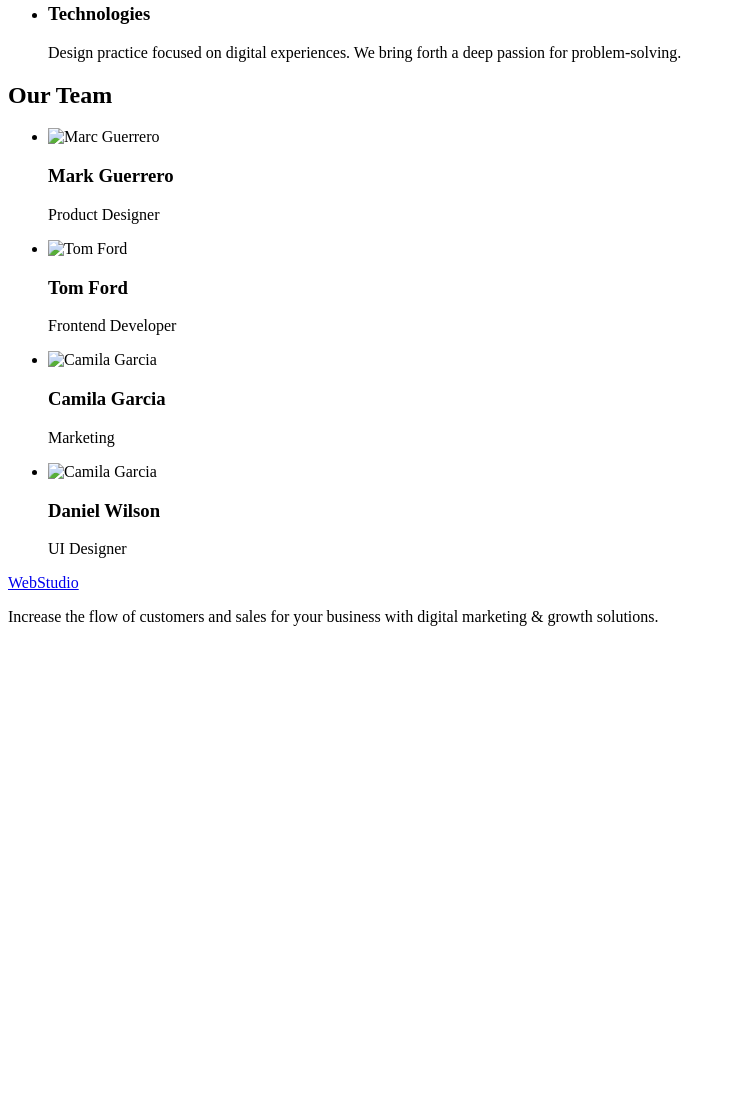
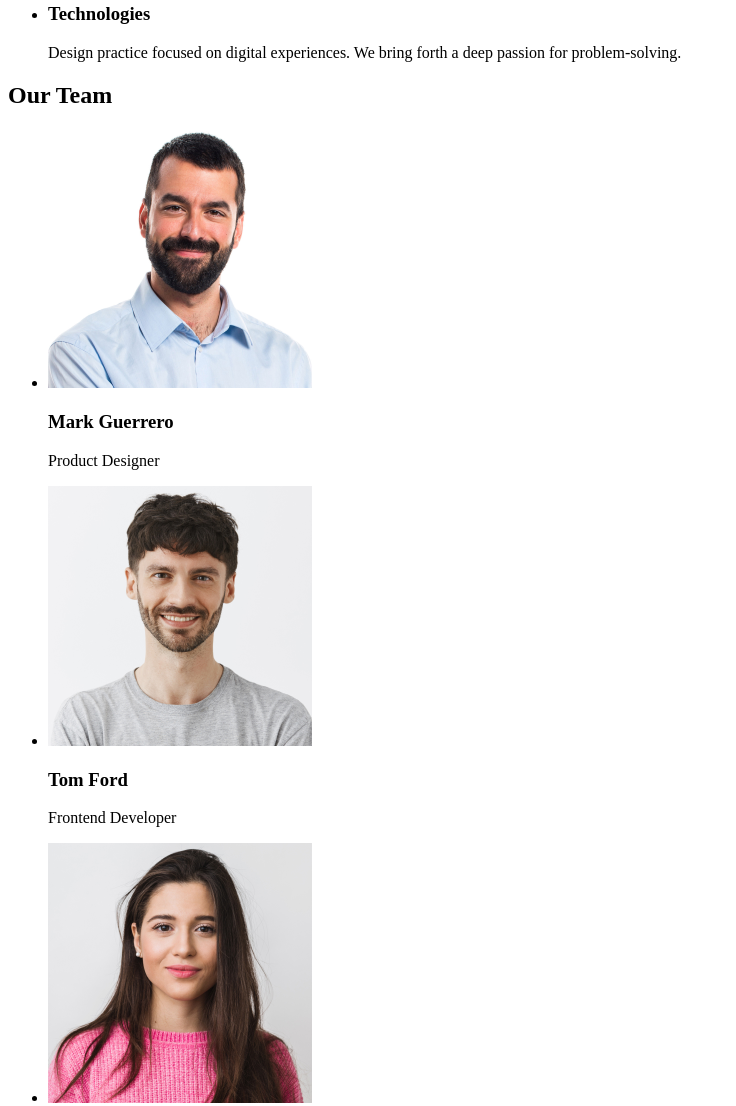
Before and after one commit to osibtcm/goit-markup-hw-01, a plain HTML site: page index.html in a window 1280 px wide. Shown: the part 532-1638 px from the top of the page, without its empty margins (0-736 px from the left). Before the commit the page ends 1174 px from the top, so only its background shows below. Drawn offline with Linux system fonts and the light colour scheme.

Commit message:
final rebuilt 1hw

```diff
--- a/index.html
+++ b/index.html
@@ -65,7 +65,7 @@
         <ul>
           <li>
             <img
-              src="./images.jpg"
+              src="images/images1.jpg"
               alt="Marc Guerrero"
               width="264"
               height="260"
@@ -74,13 +74,18 @@
             <p>Product Designer</p>
           </li>
           <li>
-            <img src="./images2.jpg" alt="Tom Ford" width="264" height="260" />
+            <img
+              src="images/images2.jpg"
+              alt="Tom Ford"
+              width="264"
+              height="260"
+            />
             <h3>Tom Ford</h3>
             <p>Frontend Developer</p>
           </li>
           <li>
             <img
-              src="./images3.jpg"
+              src="images/images3.jpg"
               alt="Camila Garcia"
               width="264"
               height="260"
@@ -90,8 +95,8 @@
           </li>
           <li>
             <img
-              src="./images4.jpg"
-              alt="Camila Garcia"
+              src="images/images4.jpg"
+              alt="Daniel Wilson"
               width="264"
               height="260"
             />
```
Also changed, not shown: images/images1.jpg (renamed from images/img-3.jpg), images/images2.jpg (renamed from images/img.jpg), images/images3.jpg (renamed from images/img-1.jpg), images/images4.jpg (renamed from images/img-2.jpg).
